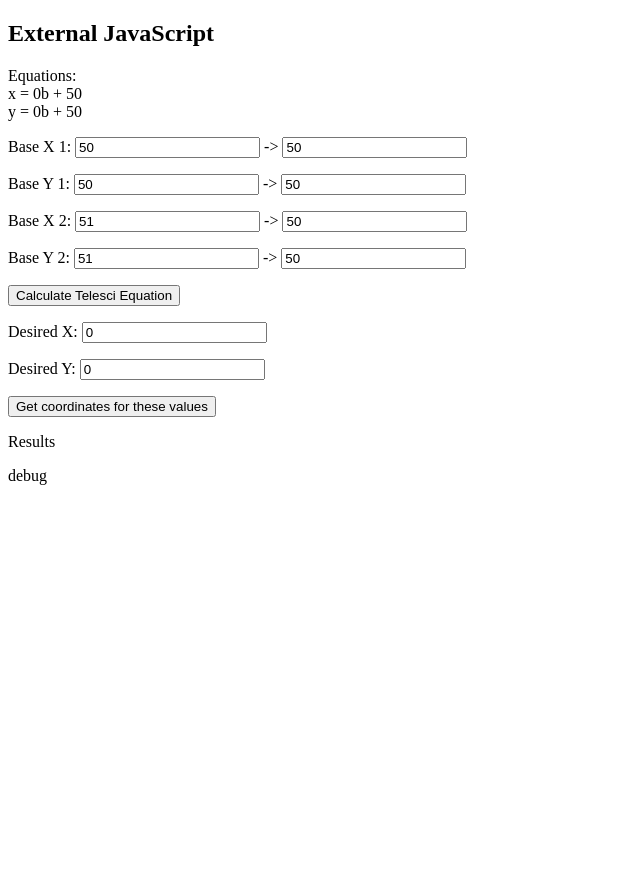
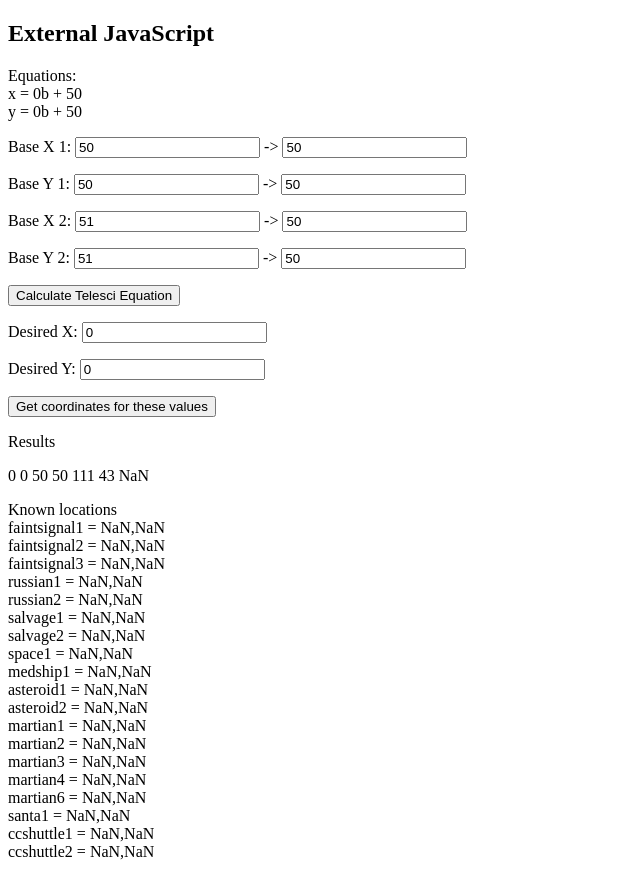
Before and after one commit to NotRyan/NotRyan.github.io, a plain HTML site: page telesci.html in a window 1280 px wide. Both pictures are taken after a click on the button "Calculate Telesci Equation". Shown: the whole page, without its empty margins (0-640 px from the left). Before the commit the page ends 800 px from the top, so only its background shows below. Drawn offline with Linux system fonts and the light colour scheme.

Commit message:
Added Artifact locations

```diff
--- a/telesci.html
+++ b/telesci.html
@@ -19,6 +19,7 @@
  <button type="button" onclick="buttonCalc()">Get coordinates for these values</button>
  <p id="results">Results<br></p>
  <p id = "debug">debug</p>
+ <p id = "coords">Known locations<br></p>
  <script>
  var xm = 0;
  var ym = 0;
@@ -41,6 +42,7 @@
    xc = resultX1 - (baseX1 * xm);
    yc = resultY1 - (baseY1 * ym);
    document.getElementById("equation").innerHTML="Equations:<br>x = "+xm+"b + "+xc+"<br>y = "+ym+"b + "+yc;
+   calcKnownLocations();
  }
 
  function calculate(xm, ym, xc, yc, xDes, yDes){
@@ -57,6 +59,39 @@
    var coords = calculate(xm, ym, xc, yc, xDes, yDes);
    document.getElementById("results").innerHTML=document.getElementById("results").innerHTML+xDes+","+yDes+" = "+coords["x"]+","+coords["y"]+"<br>";
  }
+
+ function calcKnownLocations(){
+  locations = JSON.parse(text);
+   for (i=0;i<locations.artifacts.length;i++){
+     var xDes = locations.artifacts[i].x;
+     var yDes = locations.artifacts[i].y;
+     var name = locations.artifacts[i].name;
+     var coords = calculate(xm, ym, xc, yc, xDes, yDes);
+     document.getElementById("coords").innerHTML=document.getElementById("coords").innerHTML+name+" = "+coords["x"]+","+coords["y"]+"<br>";
+   }
+ }
+ //json
+ var text = '{ "artifacts" : [' +
+  '{ "name":"faintsignal1" , "x":228 , "y":45},' +
+  '{ "name":"faintsignal2" , "x":228 , "y":43},' +
+  '{ "name":"faintsignal3" , "x":230 , "y":43},' +
+  '{ "name":"russian1" , "x":202 , "y":180},' +
+  '{ "name":"russian2" , "x":204 , "y":180},' +
+  '{ "name":"salvage1" , "x":166 , "y":127},' +
+  '{ "name":"salvage2" , "x":168 , "y":127},' +
+  '{ "name":"space1" , "x":103 , "y":179},' +
+  '{ "name":"medship1" , "x":256 , "y":137},' +
+  '{ "name":"asteroid1" , "x":226 , "y":102},' +
+  '{ "name":"asteroid2" , "x":207 , "y":99},' +
+  '{ "name":"martian1" , "x":69 , "y":186},' +
+  '{ "name":"martian2" , "x":70 , "y":186},' +
+  '{ "name":"martian3" , "x":66 , "y":175},' +
+  '{ "name":"martian4" , "x":70 , "y":163},' +
+  '{ "name":"martian6" , "x":79 , "y":165},' +
+  '{ "name":"santa1" , "x":93 , "y":136},' +
+  '{ "name":"ccshuttle1" , "x":115 , "y":37},' +
+  '{ "name":"ccshuttle2" , "x":111 , "y":43}' +
+  ']}';
  </script>
 </body>
 </html>
```
